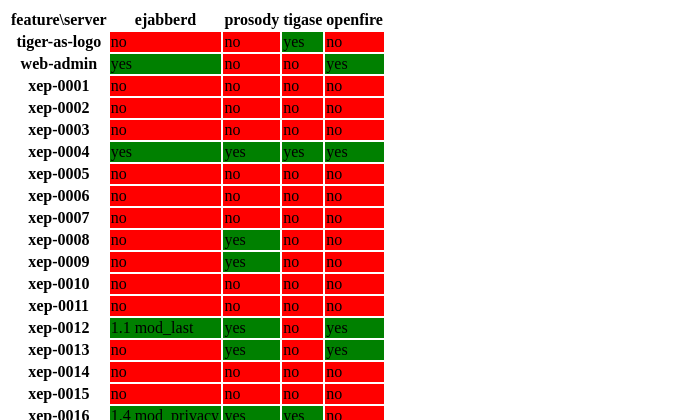
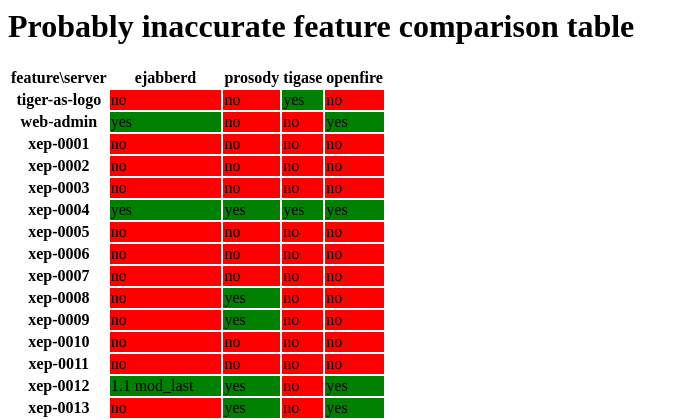
Before and after one commit to tfar/XMPP-Features, a PHP site: page / in a window 1280 px wide. Shown: the top 420 px of the page, without its empty margins (0-689 px from the left). Run offline with PHP 8.4, Linux system fonts and the light colour scheme.

Commit message:
added a heading

```diff
--- a/src/index.php
+++ b/src/index.php
@@ -552,6 +552,7 @@ foreach($data as $cols) {
 $y = array_unique($y);
 sort($y);
 
+echo "<h1>Probably inaccurate feature comparison table</h1>";
 echo "<table>\n";
 echo "<thead>\n";
 echo "<tr>\n";
```
